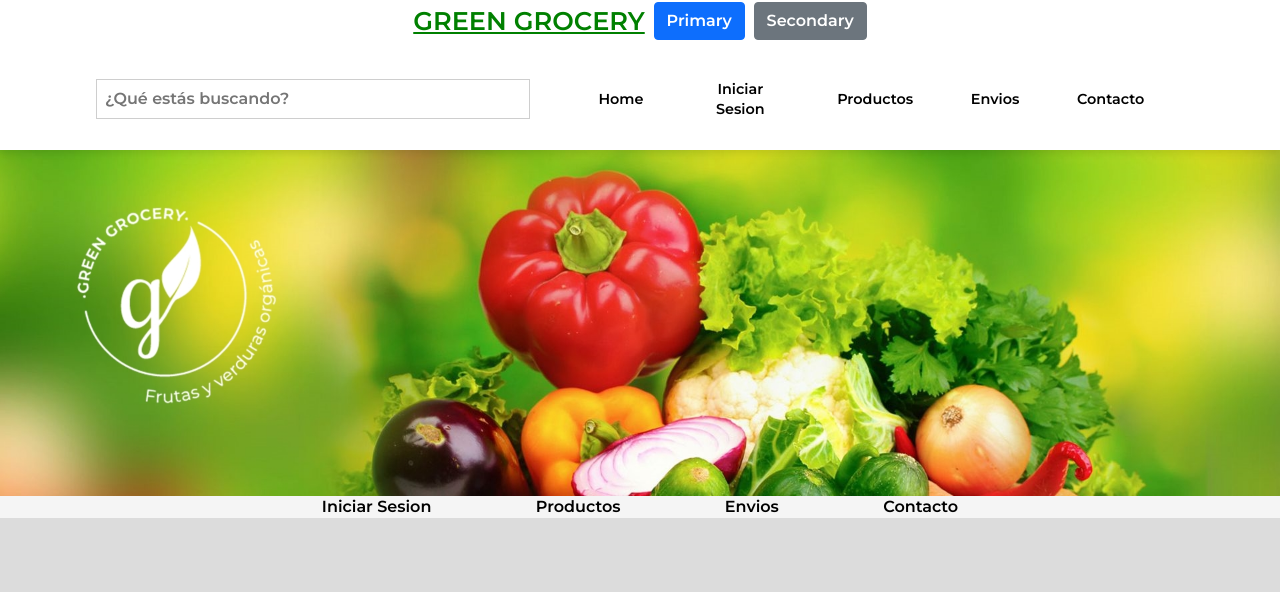
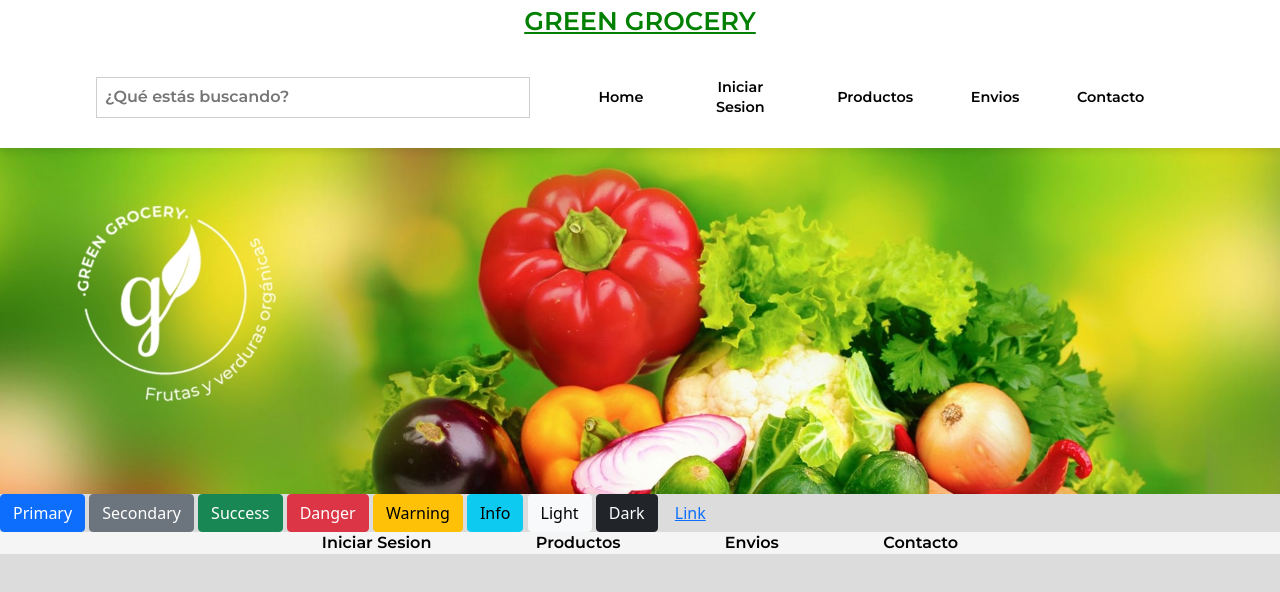
Before and after one commit to facualvarez5/GreenGrocery, a plain HTML site: page index.html in a window 1280 px wide. Drawn offline with nearby package versions, Linux system fonts and the light colour scheme.

Commit message:
AgregandoBoostrap

```diff
--- a/index.html
+++ b/index.html
@@ -11,17 +11,15 @@
     <link href="https://fonts.googleapis.com/css2?family=Montserrat:wght@600&display=swap" rel="stylesheet">
     <meta name="viewport" content="width=device-width, initial-scale=1.0"/>
     <link href="https://cdn.jsdelivr.net/npm/bootstrap@5.1.3/dist/css/bootstrap.min.css" rel="stylesheet" integrity="sha384-1BmE4kWBq78iYhFldvKuhfTAU6auU8tT94WrHftjDbrCEXSU1oBoqyl2QvZ6jIW3" crossorigin="anonymous">
-    <script src="https://cdn.jsdelivr.net/npm/bootstrap@5.1.3/dist/js/bootstrap.bundle.min.js" integrity="sha384-ka7Sk0Gln4gmtz2MlQnikT1wXgYsOg+OMhuP+IlRH9sENBO0LRn5q+8nbTov4+1p" crossorigin="anonymous"></script>
   </head>
 
   <body class="bodyMenuPrincipal">
+
     <header>
       <section>
         <div class="divMenuPrincipal">
           <h1 class="h1Index">
             <a href="#" class="tituloHome">GREEN GROCERY</a>
-            <button type="button" class="btn btn-primary">Primary</button>
-            <button type="button" class="btn btn-secondary">Secondary</button>
           </h1>
           <nav class="navMenuPrincipal">
             <form action="/productos.html" method="get">
@@ -49,6 +47,15 @@
       </section>
     </header>
       <img class="fotoBanner" src="imagenes/banner + logo.jpg" alt="Frutas banner"/>
+      <button type="button" class="btn btn-primary">Primary</button>
+            <button type="button" class="btn btn-secondary">Secondary</button>
+            <button type="button" class="btn btn-success">Success</button>
+            <button type="button" class="btn btn-danger">Danger</button>
+            <button type="button" class="btn btn-warning">Warning</button>
+            <button type="button" class="btn btn-info">Info</button>
+            <button type="button" class="btn btn-light">Light</button>
+            <button type="button" class="btn btn-dark">Dark</button>
+            <button type="button" class="btn btn-link">Link</button>
     <footer>
       <div class="divFooter">
         <a href="usuario.html">Iniciar Sesion</a>
@@ -57,5 +64,6 @@
         <a href="contacto.html">Contacto</a>
       </div>
     </footer>
+    <script src="https://cdn.jsdelivr.net/npm/bootstrap@5.1.3/dist/js/bootstrap.bundle.min.js" integrity="sha384-ka7Sk0Gln4gmtz2MlQnikT1wXgYsOg+OMhuP+IlRH9sENBO0LRn5q+8nbTov4+1p" crossorigin="anonymous"></script>
   </body>
 </html>
```
